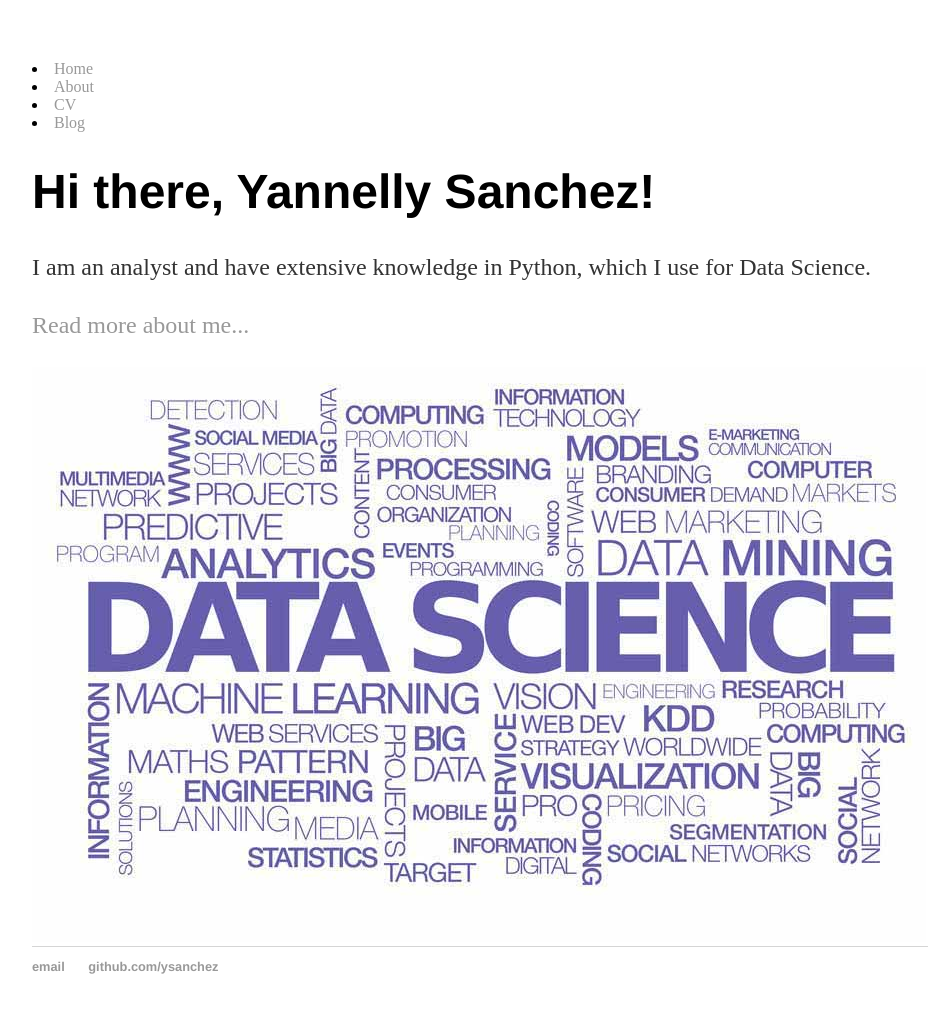
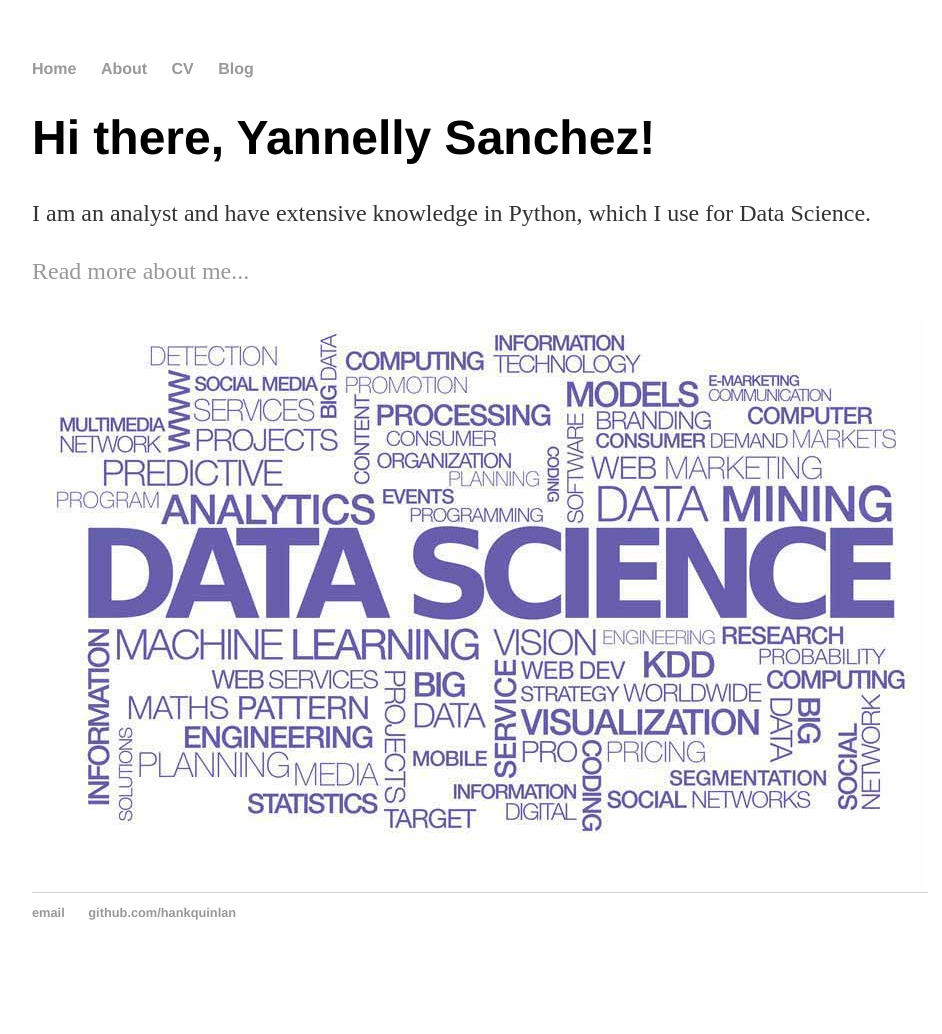
Before and after one commit to ysanchez/ysanchez.github.io, a Jekyll site: the page built from index.html, in a window 1280 px wide. Shown: the whole page, without its empty margins (160-1102 px from the left). Built offline with Jekyll 4.4.1, drawn with Linux system fonts in a browser that asks for light colours; after the commit the page ends 980 px from its top, so only the background shows below that.

Commit message:
Update default.html

```diff
--- a/_layouts/default.html
+++ b/_layouts/default.html
@@ -2,15 +2,17 @@
 	<html>
 		<head>
 			<title>{{ page.title }}</title>
-
+			<!-- link to main stylesheet -->
 			<link rel="stylesheet" type="text/css" href="/css/main.css">
 		</head>
 		<body>
 			<nav>
-	    		<li><a href="/">Home</a></li>
+	    		<ul>
+	        		<li><a href="/">Home</a></li>
 		        	<li><a href="/about">About</a></li>
 	        		<li><a href="/cv">CV</a></li>
 	        		<li><a href="/blog">Blog</a></li>
+	    		</ul>
 			</nav>
 			<div class="container">
 
@@ -19,8 +21,8 @@
 			</div><!-- /.container -->
 			<footer>
 	    		<ul>
-	        		<li><a href="mailto:yannelly.sanchez389@gmail.com">email</a></li>
-	        		<li><a href="https://github.com/ysanchez">github.com/ysanchez</a></li>
+	        		<li><a href="mailto:hankquinlanhub@gmail.com">email</a></li>
+	        		<li><a href="https://github.com/hankquinlan">github.com/hankquinlan</a></li>
 				</ul>
 			</footer>
 		</body>
```
